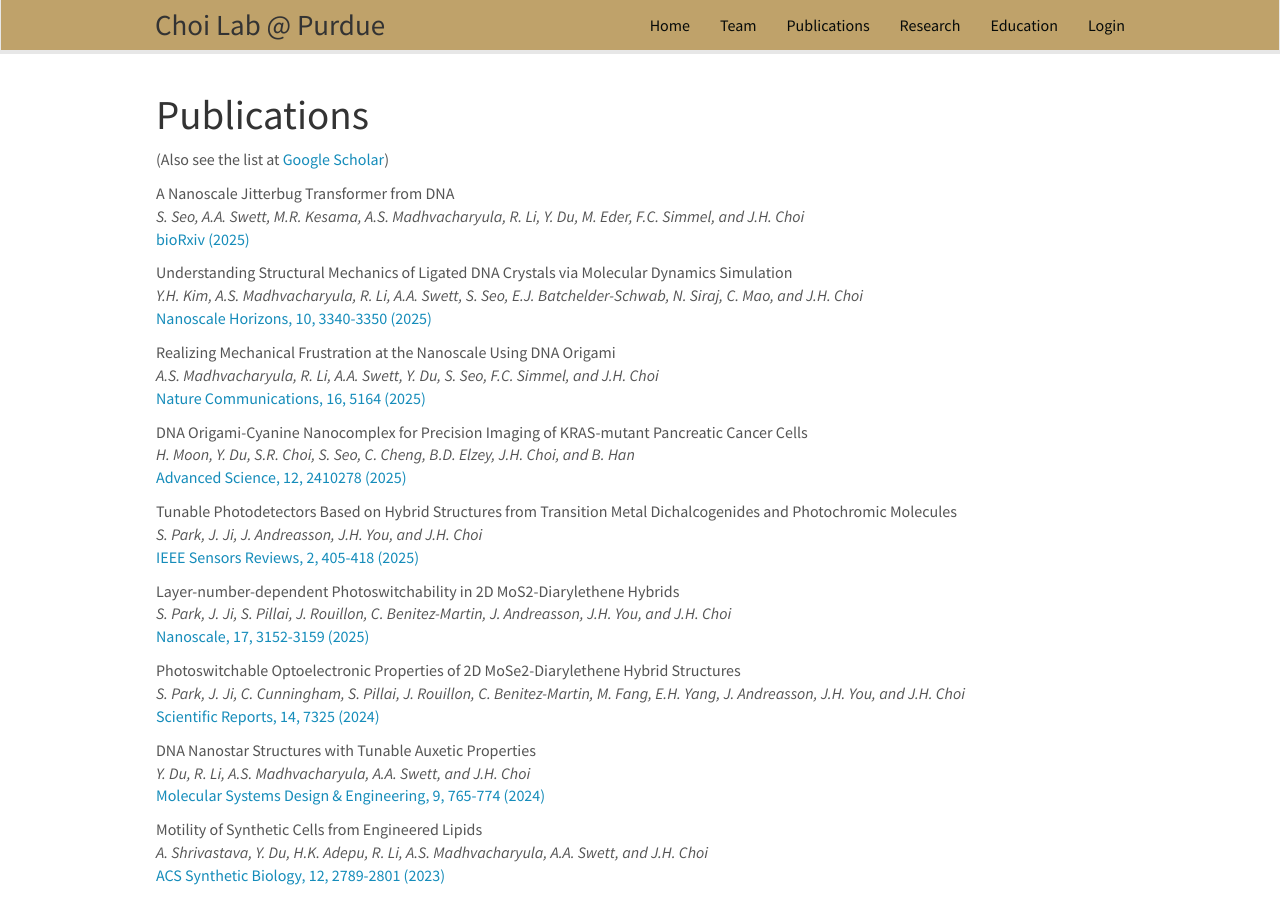
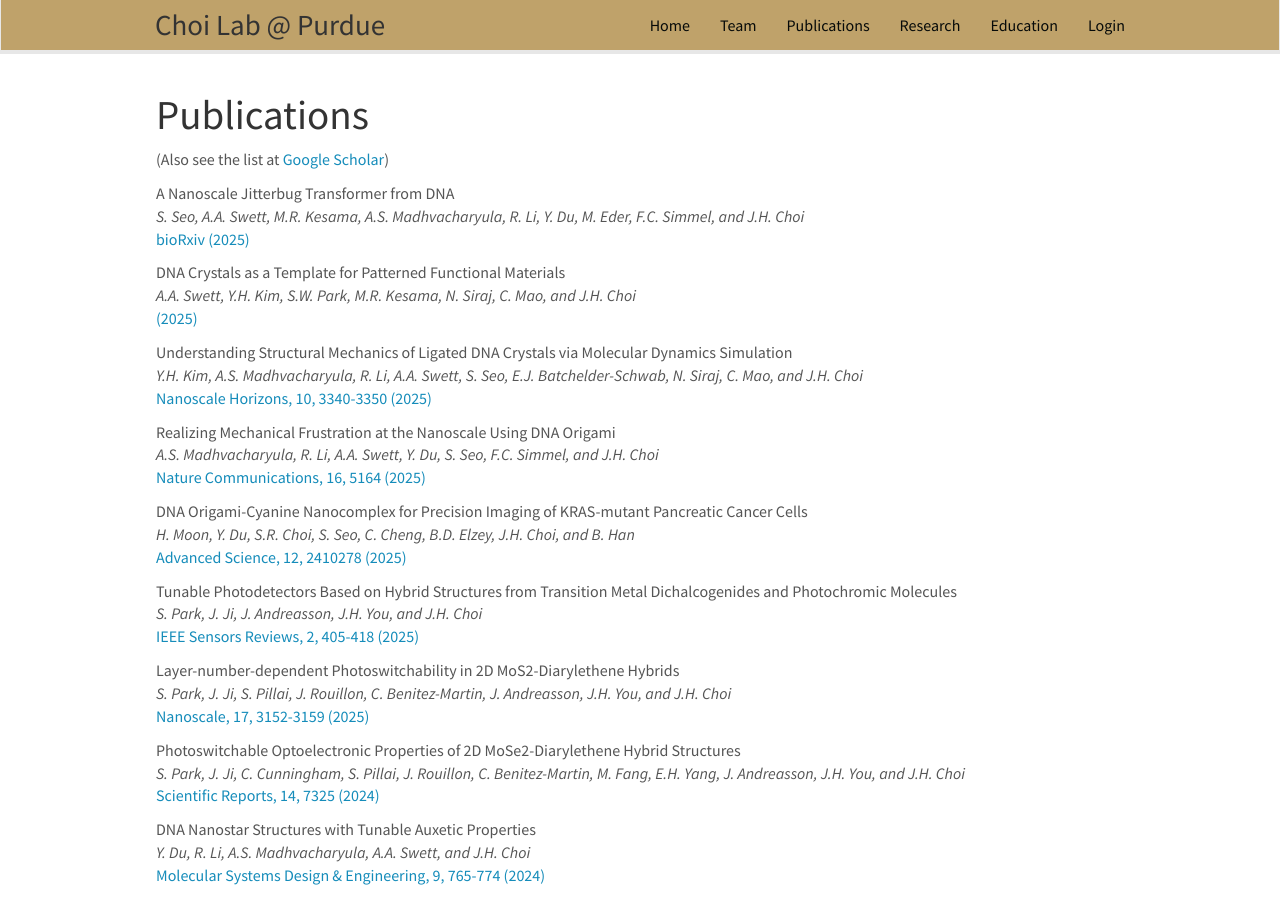
Before and after one commit to choidnalab/choidnalab.github.io, a Jekyll site: the page built from _pages/publications.md, in a window 1280 px wide and 900 px high. Built offline with Jekyll 4.4.1, drawn with Linux system fonts in a browser that asks for light colours; nearby versions of some CDN libraries.

Commit message:
Update publist.yml

```diff
--- a/_data/publist.yml
+++ b/_data/publist.yml
@@ -5,6 +5,16 @@
   link:
     url: https://www.biorxiv.org/content/10.1101/2025.10.21.683790v1
     display: bioRxiv (2025)
+  highlight: 0
+  news2:
+
+- title: "DNA Crystals as a Template for Patterned Functional Materials"
+  image: Conformation.png
+  description:
+  authors: A.A. Swett, Y.H. Kim, S.W. Park, M.R. Kesama, N. Siraj, C. Mao, and J.H. Choi
+  link:
+    url:
+    display: (2025)
   highlight: 0
   news2:
 
```
